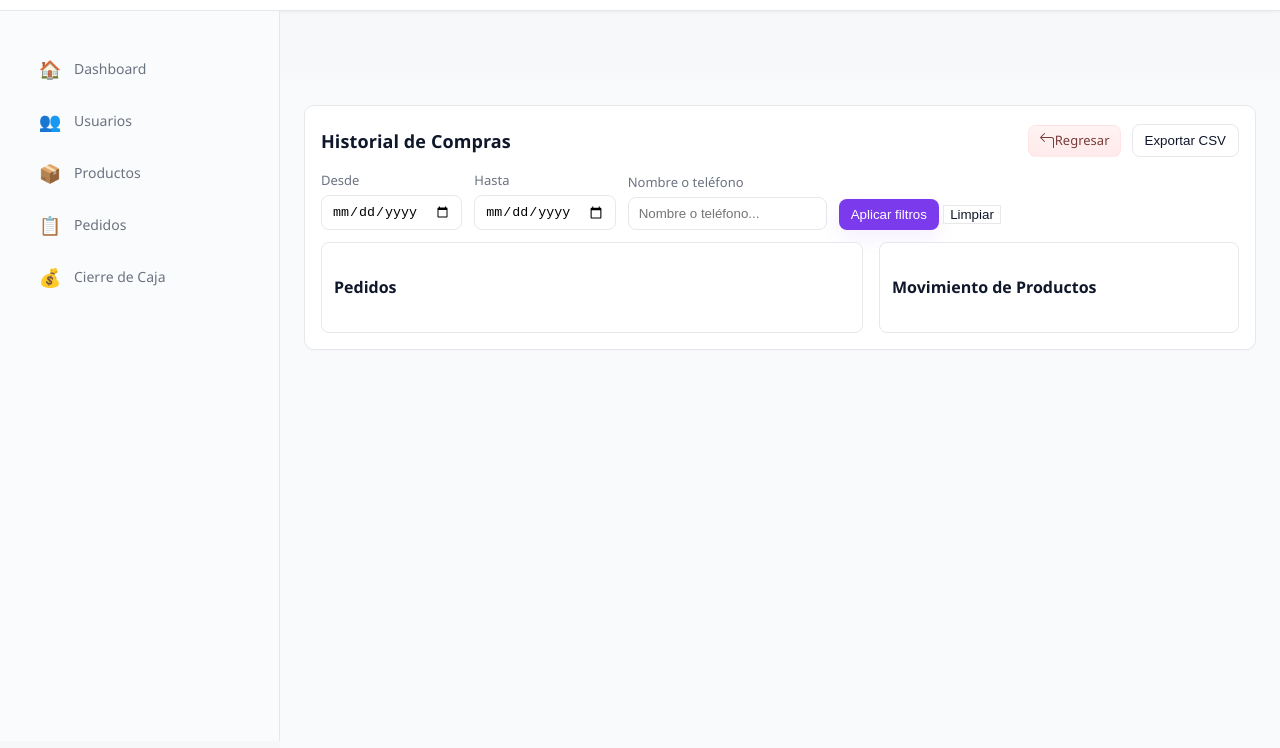
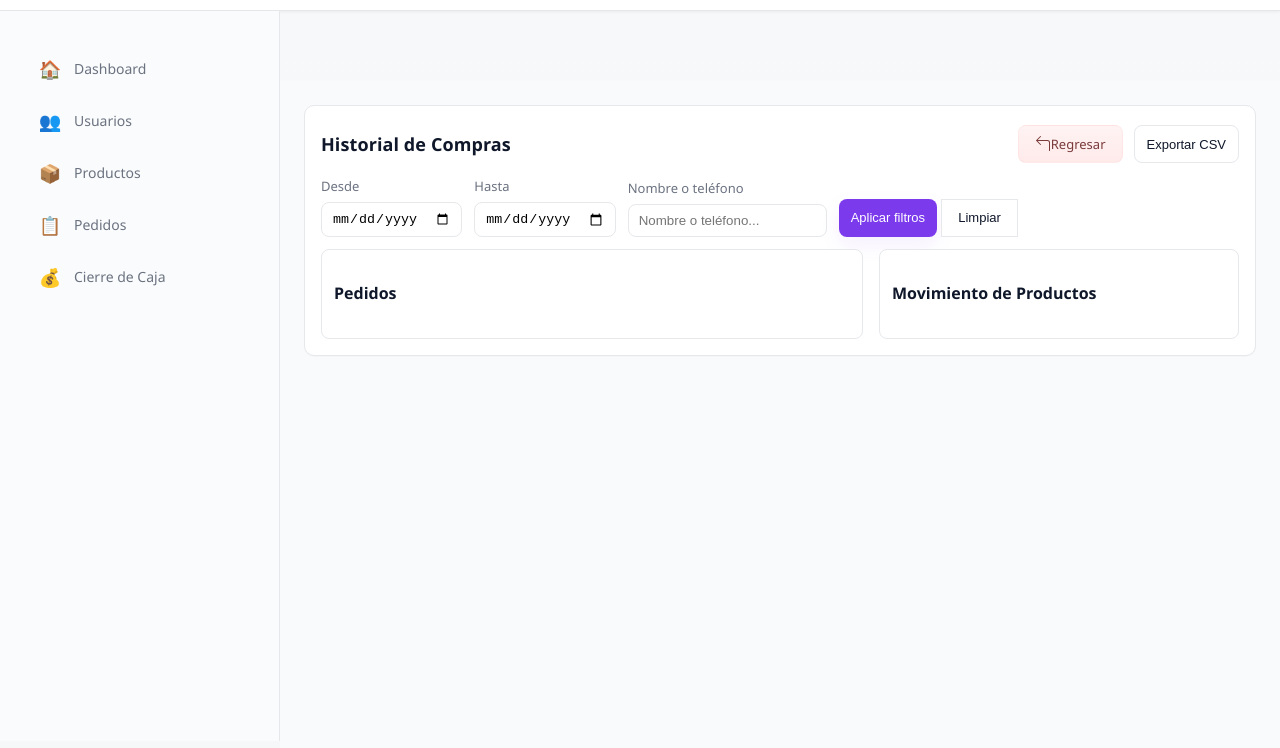
Before and after one commit to dezaingyw/varius, a plain HTML site: page admin/history.html in a window 1280 px wide. Shown: the part 59-807 px from the top of the page. Drawn offline with Linux system fonts and the light colour scheme; no server answers.

```diff
--- a/admin/assets/css/app.css
+++ b/admin/assets/css/app.css
@@ -1763,3 +1763,22 @@
         display: none !important;
     }
 }
+
+.btn-small, .btn-secondary, .btn-primary {
+    display: inline-flex;    /* Alinea el icono y el texto internamente */
+    align-items: center;     /* Centra verticalmente el contenido */
+    justify-content: center; /* Centra horizontalmente el contenido */
+    height: 38px;            /* Altura fija para que sean idénticos */
+    padding: 0 16px;         /* Espaciado lateral consistente */
+    box-sizing: border-box;  /* Incluye el borde en el cálculo de la altura */
+    text-decoration: none;   /* Quita el subrayado del enlace */
+    font-size: 13px;         /* Tamaño de fuente igual para todos */
+    line-height: 1;          /* Evita que el interlineado afecte la altura */
+}
+
+/* Ajuste específico para el contenedor de acciones */
+.history-header .actions {
+    display: flex;
+    align-items: center;     /* Alinea los botones entre sí en el eje vertical */
+    gap: 8px;                /* Espacio entre botones */
+}
```
